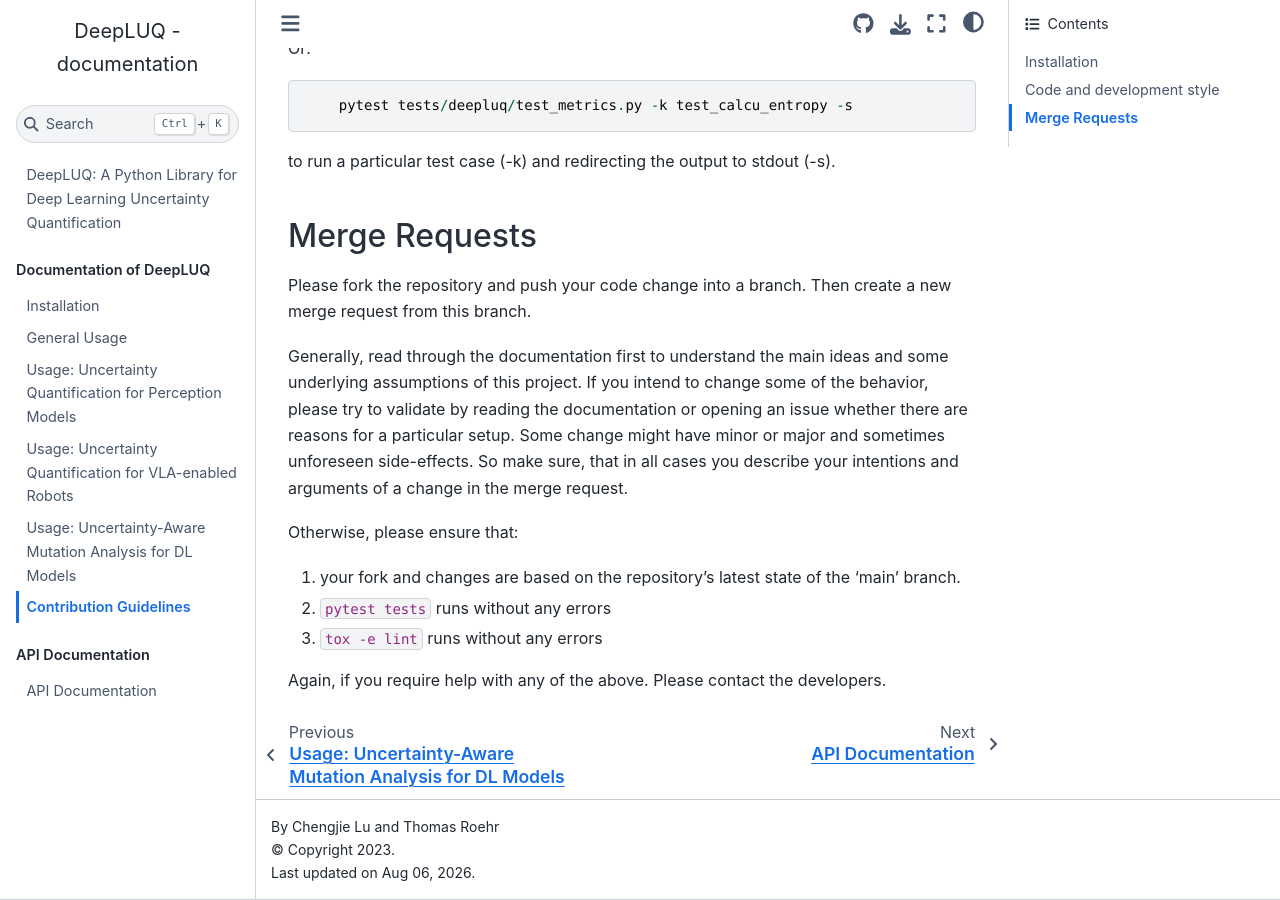
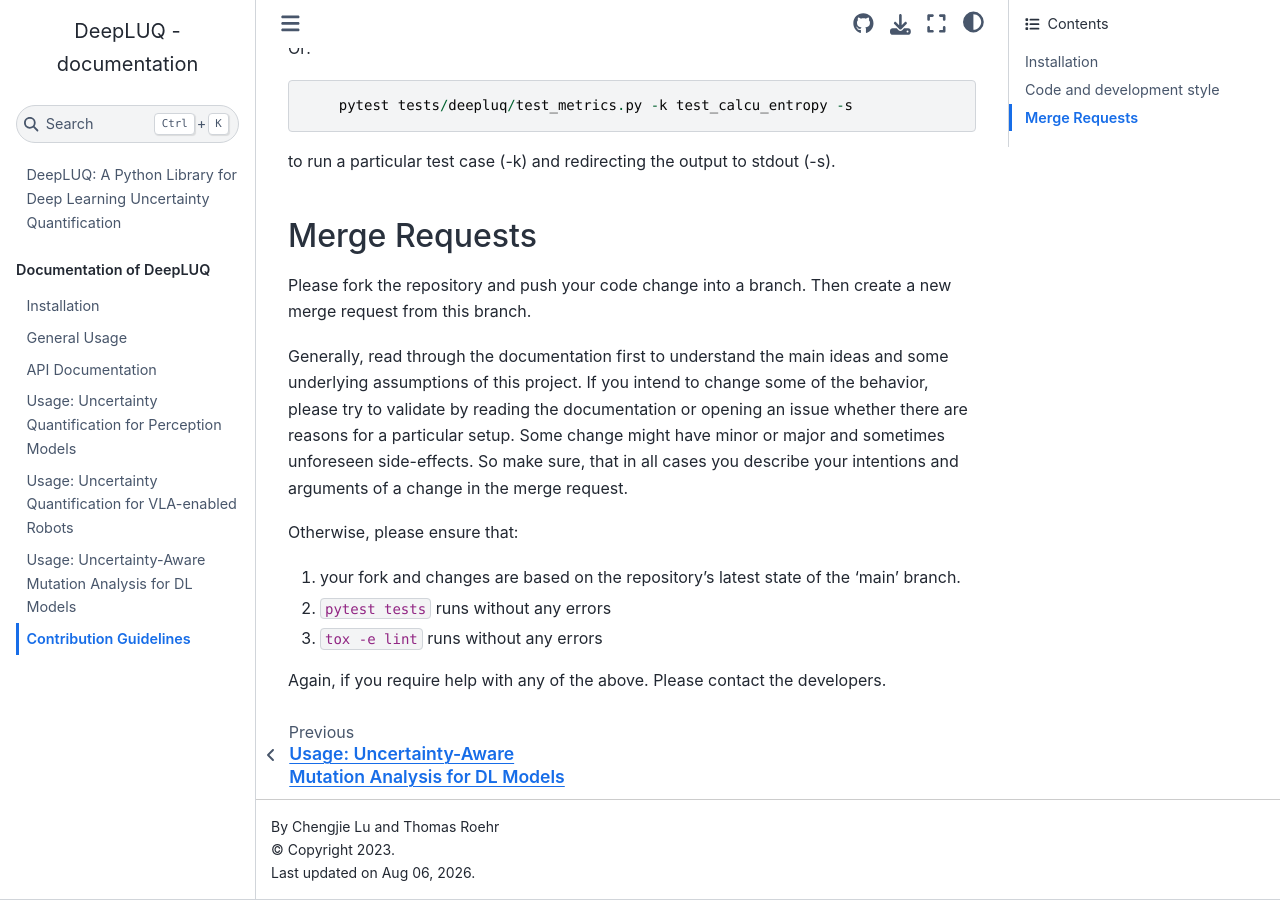
Before and after one commit to INTO-CPS-Association/DeepLUQ, a Jupyter Book: the page built from CONTRIBUTING.md, in a window 1280 px wide and 900 px high, scrolled down 1258 px. Built offline with Jupyter Book 1.0.4 settings and Sphinx 7.4.7 and the Sphinx Book theme 1.1.4, drawn with Linux system fonts in a browser that asks for light colours; part of the change alters nothing that is shown.

Commit message:
add api documentation

```diff
--- a/_toc.yml
+++ b/_toc.yml
@@ -9,10 +9,11 @@ parts:
     chapters:
       - file: docs/install
       - file: docs/general-usage
+      - file: docs/api
       - file: docs/uq4dl
       - file: docs/uq4vla
       - file: docs/uq4mutation
       - file: CONTRIBUTING
-  - caption: API Documentation
-    chapters:
-      - file: docs/api
+#  - caption: API Documentation
+#    chapters:
+#      - file: docs/api
```
